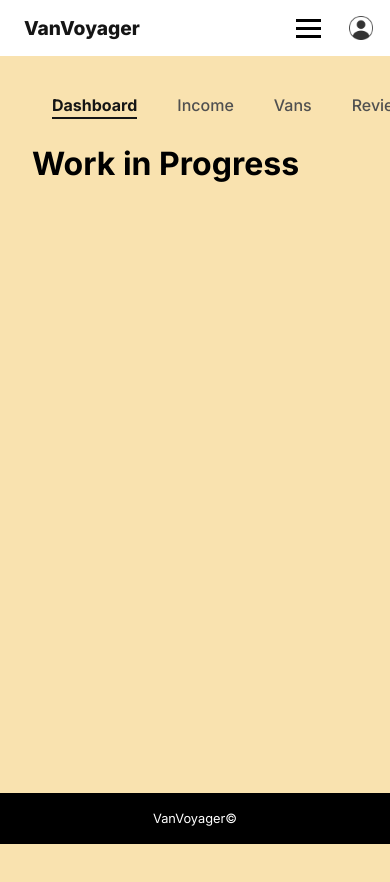
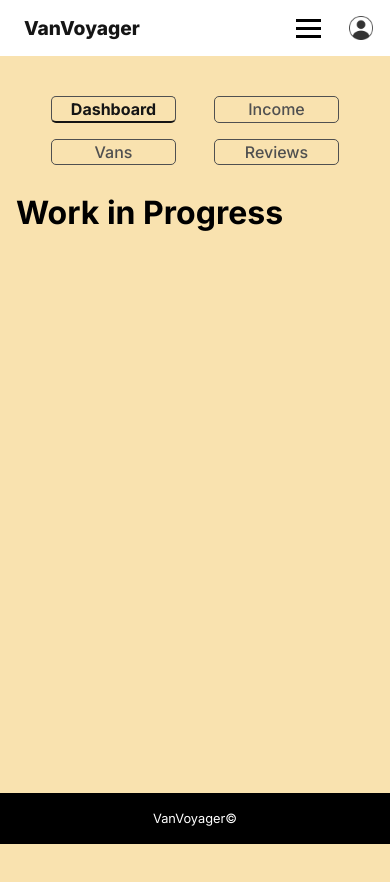
Before and after one commit to heet-git/van-voyager, a React (Create React App) app: page /host in a window 390 px wide. Shown: the top 882 px of the page. Built offline with nearby package versions, Linux system fonts and the light colour scheme; what miragejs would draw is missing.

Commit message:
Apply mobile view to Host's van page

```diff
--- a/src/styles.css
+++ b/src/styles.css
@@ -126,7 +126,6 @@ header{
     width: 100%;
     color: var(--white);
     background-color: black;
-    /* font-weight: 700; */
     padding: 1.5rem;
     text-align: center;
     font-size: 1rem;
@@ -355,7 +354,7 @@ header{
     text-decoration: none;
     color: var(--grey);
     font-weight: 500;
-    margin: 5px 20px;
+    margin: 0.5rem 1.2rem;
 }
 
 .host-nav a.active{
@@ -481,7 +480,7 @@ section a{
     background-color: var(--main);
     overflow-y: scroll;
     height: 100vh;
-    padding-bottom: 13rem;
+    padding-bottom: 10rem;
 }
 
 .about-info{
@@ -489,15 +488,15 @@ section a{
     max-width: 50%;
     text-align: center;
     line-height: 1.7rem;
-    padding: 3rem;
+    padding: 4rem;
 }
 
 .about-heading{
-    margin-bottom: 1rem ;
+    margin: 0 0 1rem ;
 }
 
 .other-heading{
-    margin: 2rem 0 1rem;
+    margin: 1rem 0;
 }
 
 .about-heading,
@@ -849,8 +848,8 @@ section a{
     /*** Van detail ***/
 
     .van-detail-container{
-        margin-bottom: 5rem;
         overflow: scroll;
+        padding-bottom: 10rem;
     }
 
     .back-button{
@@ -859,18 +858,20 @@ section a{
 
     .van-detail{
         flex-direction: column;
-        width: fit-content;
         align-items: center;
         padding: 0;
+        max-width: 100%;
     }
 
     .van-detail-img {
-        max-width: 100%;
+        max-width: 75%;
+        border-radius: 5%;
     }
 
     .van-detail-intro {
-        margin-top: 0;
-        padding: 0.5rem;
+        margin-top: 0.5rem;
+        padding: 0;
+        width: 100%;
     }
 
     .van-desc-name{
@@ -879,23 +880,75 @@ section a{
 
     .van-price{
         font-size: 0.8rem;
+        margin-bottom: 1rem;
     }
 
     .van-detail-desc{
+        padding: 0;
+        margin: 0;
         font-size: 0.8rem;
-        padding: 0 1rem;
-        margin: 0;
         max-width: 100%;
-    }
-
-    .van-price{
-        margin-bottom: 1rem;
     }
 
     .van-detail a {
         font-size: 0.8rem;
-        margin: 1rem;
+        margin: 1.5rem;
         font-weight: 400;
-        padding: 0 1.5rem;
+        padding: 0.5rem 2rem;
     }
+
+    /*** Host-page ***/
+
+    .host-page {
+        padding: 1rem;
+    }
+
+    .host-nav{
+        display: grid;
+        grid-template-columns: 1fr 1fr;
+        padding: 1rem;
+        margin: 0;
+        text-align: center;
+    }
+
+    .host-nav a{
+        border: 1.5px solid var(--grey);
+        border-radius: 5px;
+    }
+
+    .host-nav a.active{
+        color: var(--black);
+        font-weight: bold;
+    }
+
+    /*** Host's Van ***/
+
+    .host-pages-title{
+        margin: 0;
+        font-size: 1.3rem;
+        text-align: center;
+    }
+
+    .host-van-list{
+        flex-wrap: wrap;
+        padding: 0 0.5rem;
+    }
+
+    .listed-van {
+        padding: 0.3rem;
+        max-width: 100%;
+    }
+
+    .host-van-img{
+        margin: 0.5rem;
+        border-radius: 5px;
+    }
+
+    .listed-van-info{
+        margin: 0;
+        margin-left: 0.5rem;
+        font-size: 0.9rem;
+    }
+
+    /*** About ***/
 }
```
